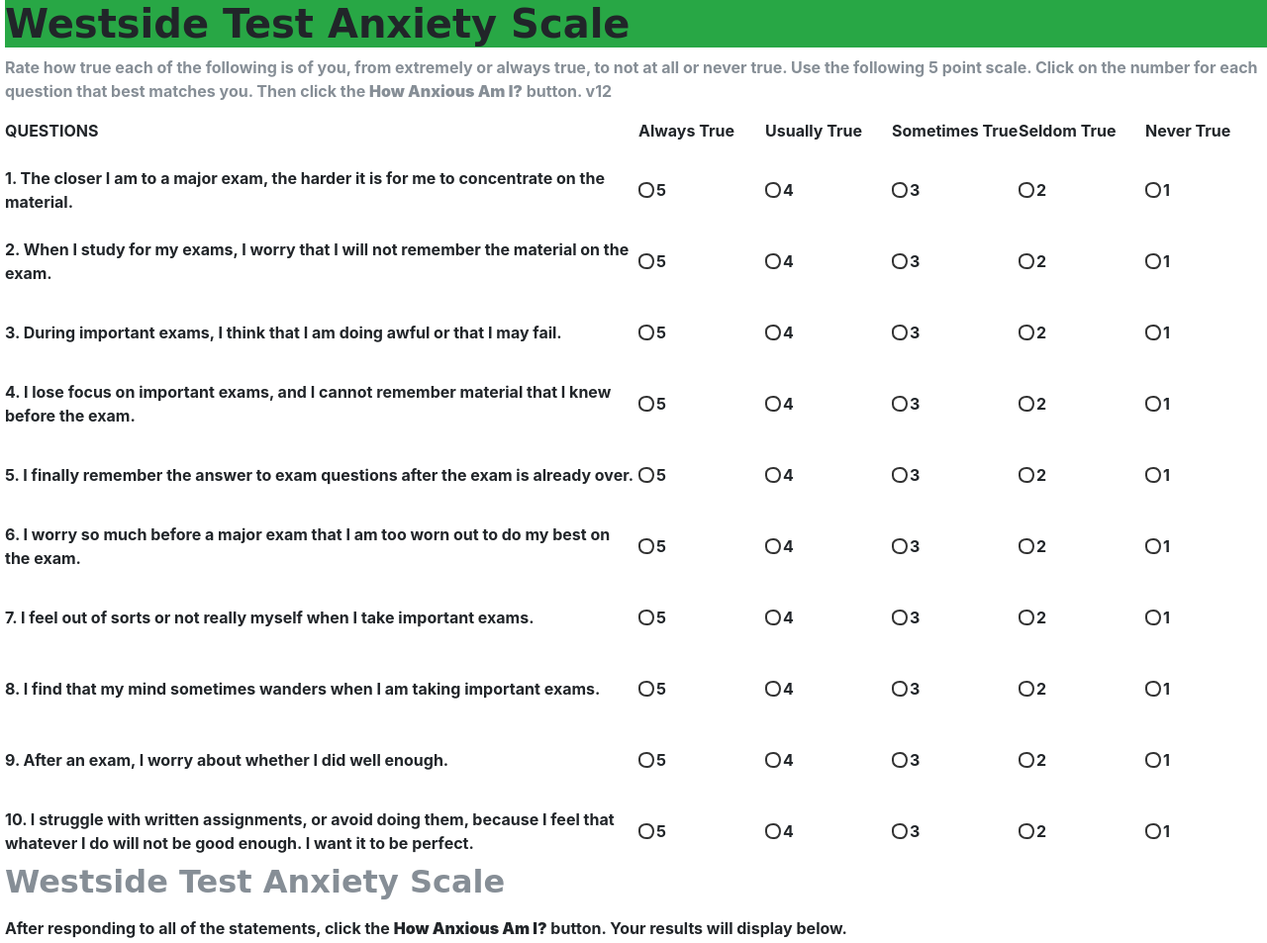
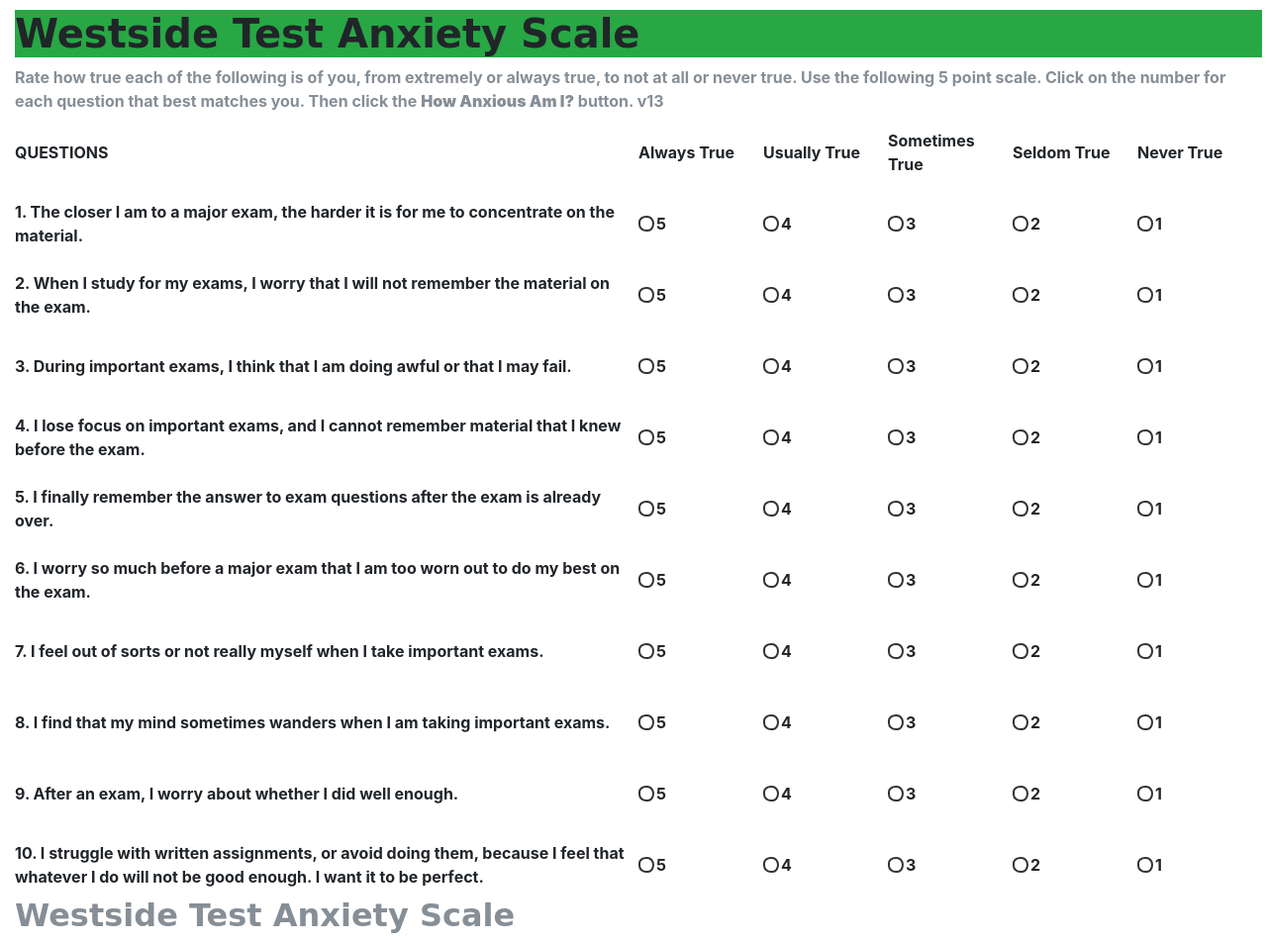
Before and after one commit to smcordry/WSCC_westside_quiz, a plain HTML site: page index.html in a window 1280 px wide. Shown: the top 953 px of the page at 99% size. Drawn offline with nearby package versions, Linux system fonts and the light colour scheme; a web font is replaced by a local one.

Commit message:
Update index.html

```diff
--- a/index.html
+++ b/index.html
@@ -26,7 +26,9 @@
      position:relative;
      display: block;
      left: 5px;
-     right:5px;}
+     right:5px;
+     margin: 5px;
+     padding:5px;}
 </style>
 
 <body class="spacer">
@@ -40,7 +42,7 @@
         <h1 class="bg-success"><b>Westside Test Anxiety Scale</b></h1>
         <p class="text-muted">Rate how true each of the following is of you, from extremely or always true, to not at
           all or never true. Use the following 5 point scale. Click on the number for each question that best matches
-          you. Then click the <strong>How Anxious Am I?</strong> button.   v12</p>
+          you. Then click the <strong>How Anxious Am I?</strong> button.   v13</p>
 
       </div> <!-- Instructions -->
 
```
